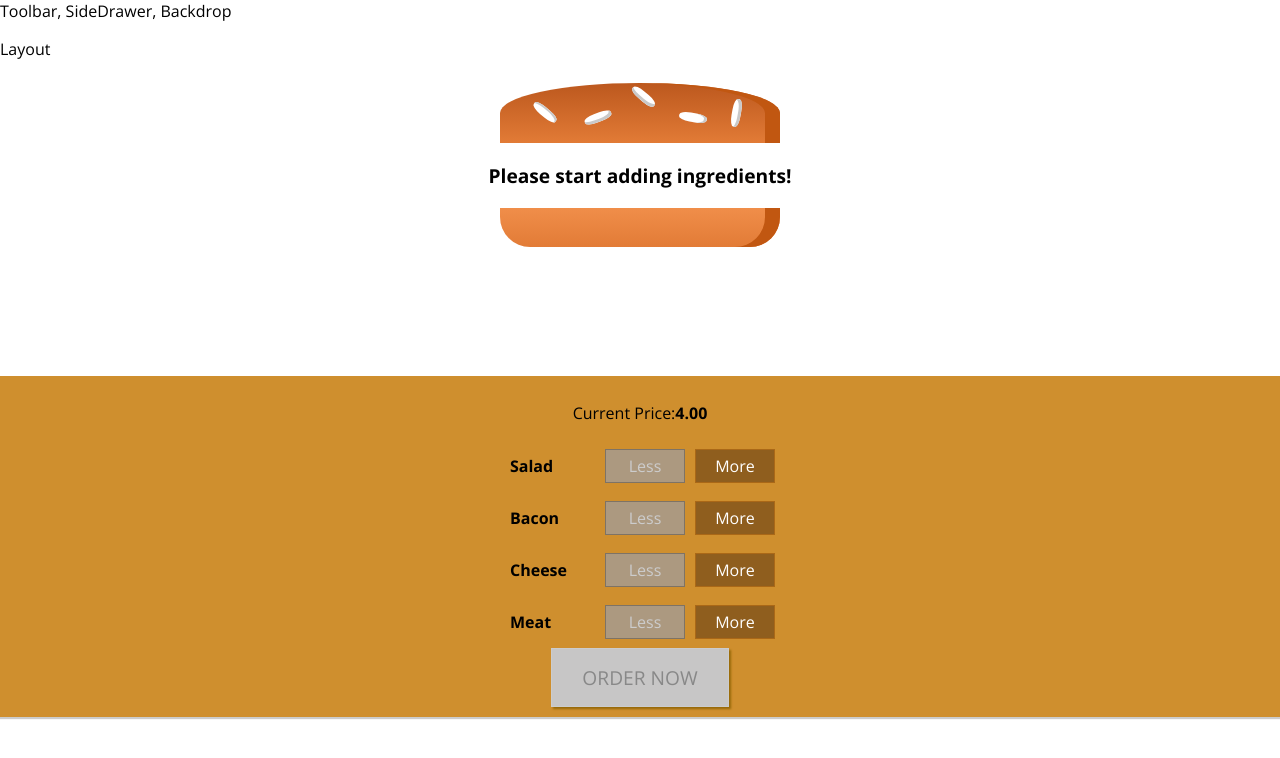
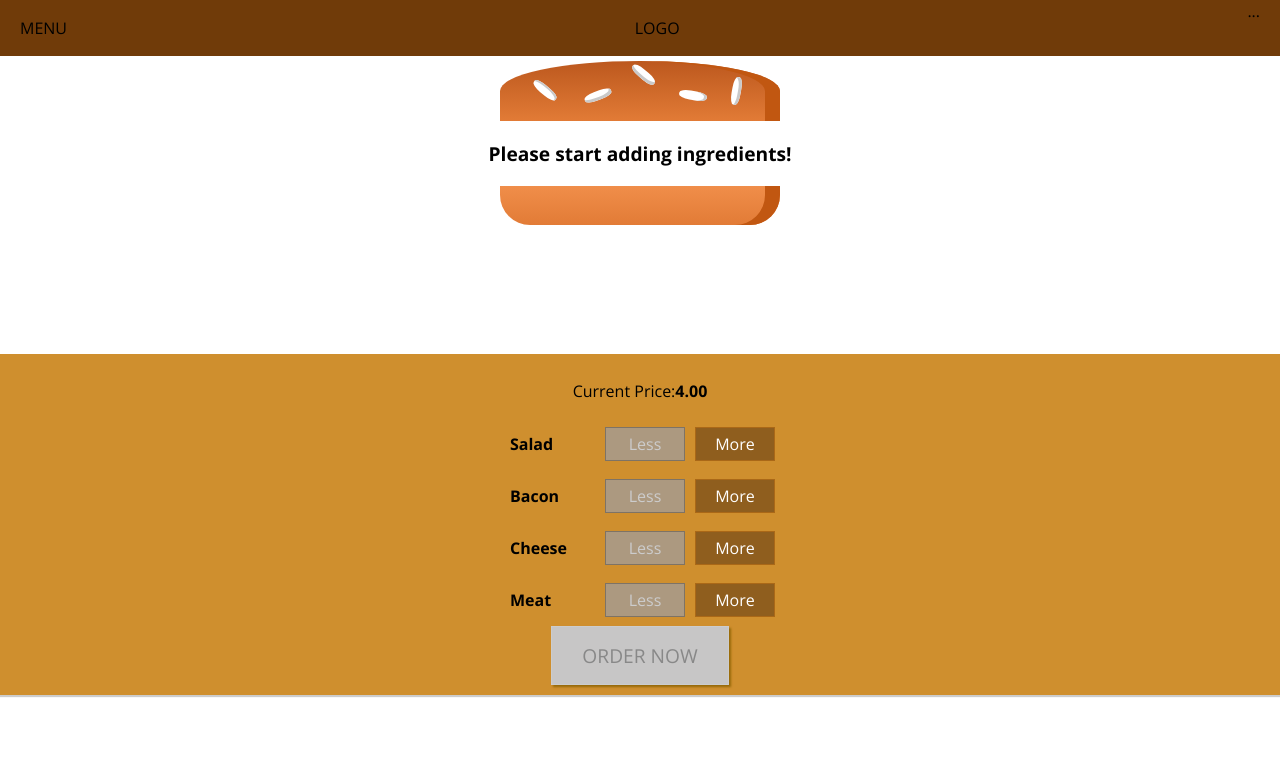
Before and after one commit to footios/burger, a React app: page / in a window 1280 px wide. Shown: the top 758 px of the page. Built offline with nearby package versions, Linux system fonts and the light colour scheme.

Commit message:
added toolbar

```diff
--- a/src/components/Burger/OrderSummary/OrderSummary.js
+++ b/src/components/Burger/OrderSummary/OrderSummary.js
@@ -18,6 +18,9 @@
       <h3>Your Order</h3>
       <p>Burger ingredients:</p>
       <ul>{ingredientSummary}</ul>
+      <p>
+        <strong>Total Price: {props.price}</strong>
+      </p>
       <p>Continue to Checkout?</p>
       <Button btnType="Danger" clicked={props.purchaseCanselled}>
         CANCEL
--- a/src/components/Layout/Layout.js
+++ b/src/components/Layout/Layout.js
@@ -1,11 +1,12 @@
 import React from "react";
 import Eject from "../../hoc/Eject";
 import classes from "./Layout.module.css";
+import Toolbar from "../Navigation/Toolbar/Toolbar";
 
 const layout = props => {
   return (
     <Eject>
-      <div>Toolbar, SideDrawer, Backdrop</div>
+      <Toolbar />
       <main className={classes.Content}>{props.children}</main>
     </Eject>
   );
--- /dev/null
+++ b/src/components/Navigation/Toolbar/Toolbar.js
@@ -0,0 +1,14 @@
+import React from "react";
+import classes from "./Toolbar.module.css";
+
+const toolbar = props => {
+  return (
+    <header className={classes.Toolbar}>
+      <div>MENU</div>
+      <div>LOGO</div>
+      <nav>...</nav>
+    </header>
+  );
+};
+
+export default toolbar;
--- /dev/null
+++ b/src/components/Navigation/Toolbar/Toolbar.module.css
@@ -0,0 +1,18 @@
+.Toolbar {
+  height: 56px;
+  width: 100%;
+  position: fixed;
+  top: 0;
+  left: 0;
+  background-color: #703b09;
+  display: flex;
+  justify-content: space-between;
+  align-items: center;
+  padding: 0 20px;
+  box-sizing: border-box;
+  z-index: 90;
+}
+
+.Toolbar nav {
+  height: 100%;
+}
--- a/src/containers/BurgerBuilder/BurgerBuilder.js
+++ b/src/containers/BurgerBuilder/BurgerBuilder.js
@@ -98,6 +98,7 @@
           modalClosed={this.purchaseCanselHandler}
         >
           <OrderSummary
+            price={this.state.totalPrice.toFixed(2)}
             purchaseCanselled={this.purchaseCanselHandler}
             purchaseContinued={this.purchaseContinueHandler}
             ingredients={this.state.ingredients}
```
Also changed, not shown: 1 other file (tests, documents, lock files or other folders).
